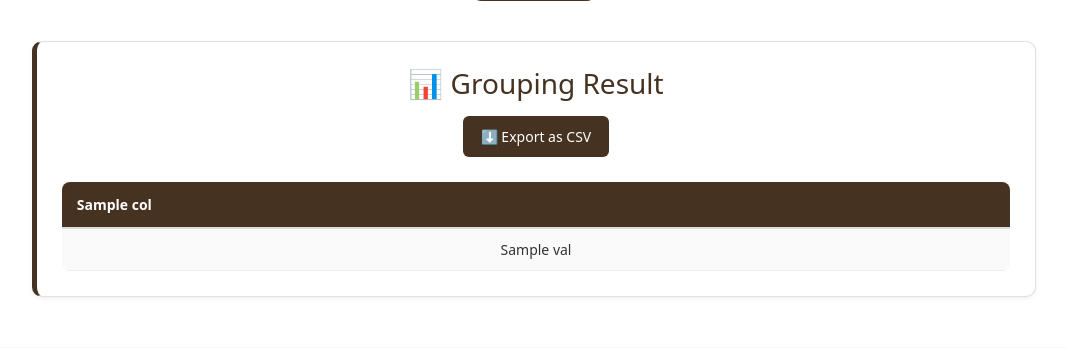
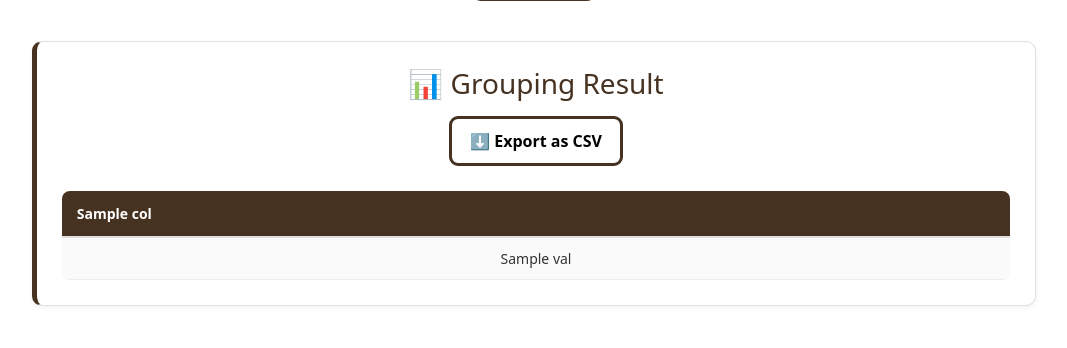
Before and after one commit to Maruf346/StudySync-AI, a Django app: template StudySync/SyncEngine/templates/home.html in a window 1280 px wide. Shown: the part 714-1062 px from the top of the page, without its empty margins (106-1173 px from the left). Run offline with Django 5.2, Linux system fonts and the light colour scheme; the template is opened without the code that fills it: most values are stand-ins (such as "Sample title", 1, 10 or a date in 2020).

Commit message:
refined export button

```diff
--- a/StudySync/SyncEngine/static/css/home.css
+++ b/StudySync/SyncEngine/static/css/home.css
@@ -195,17 +195,19 @@ body {
 
 .export-btn {
     margin-bottom: 10px;
-    background-color: #463221;
-    color: white;
-    border: none;
+    background-color: #ffffff;
+    color: rgb(0, 0, 0);
+    border: 3px solid #463221;
+    font-weight: 600;
     padding: 10px 18px;
-    font-size: 14px;
-    border-radius: 6px;
+    font-size: 16px;
+    border-radius: 9px;
     cursor: pointer;
     transition: background-color 0.3s ease;
 }
 .export-btn:hover {
-    background-color: #5a402d;
+    background-color: #d5d5d5;
+    font-weight: 700;
 }
 
 
```
Also changed, not shown: StudySync/db.sqlite3.
